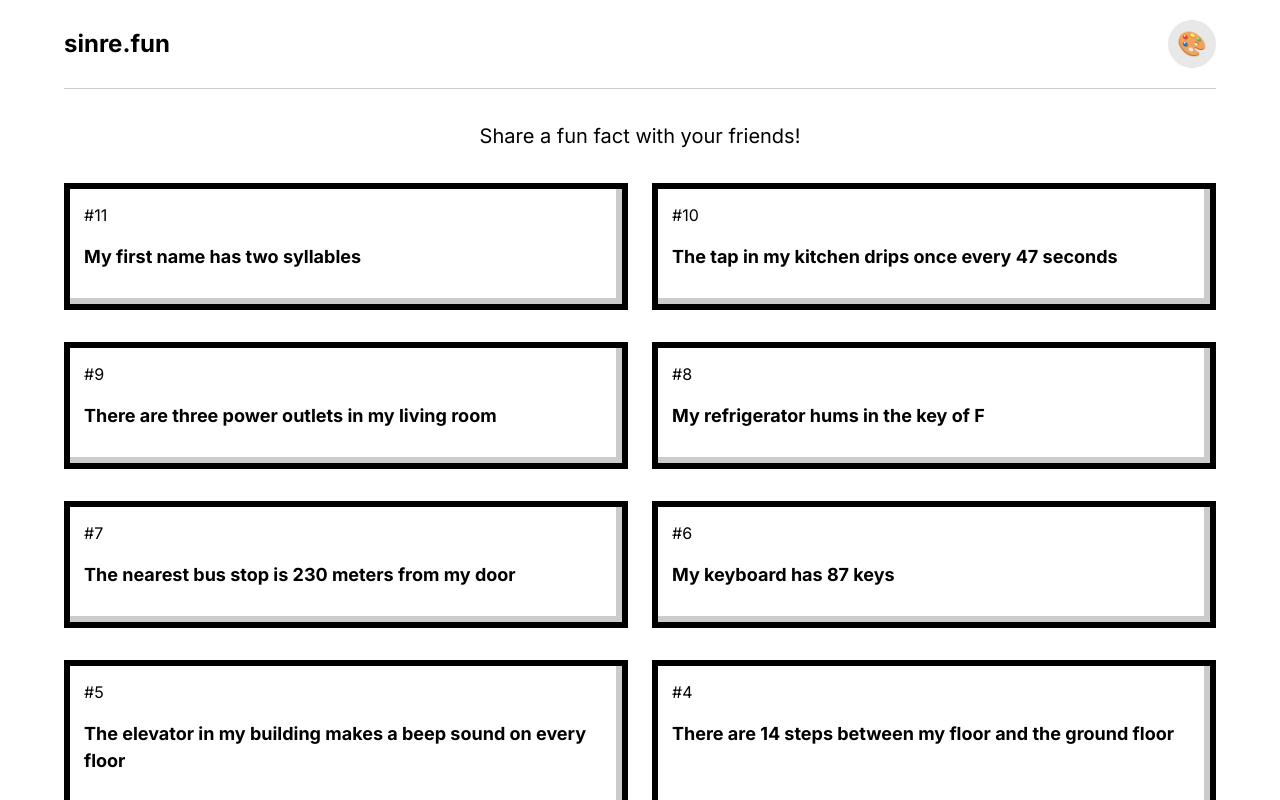
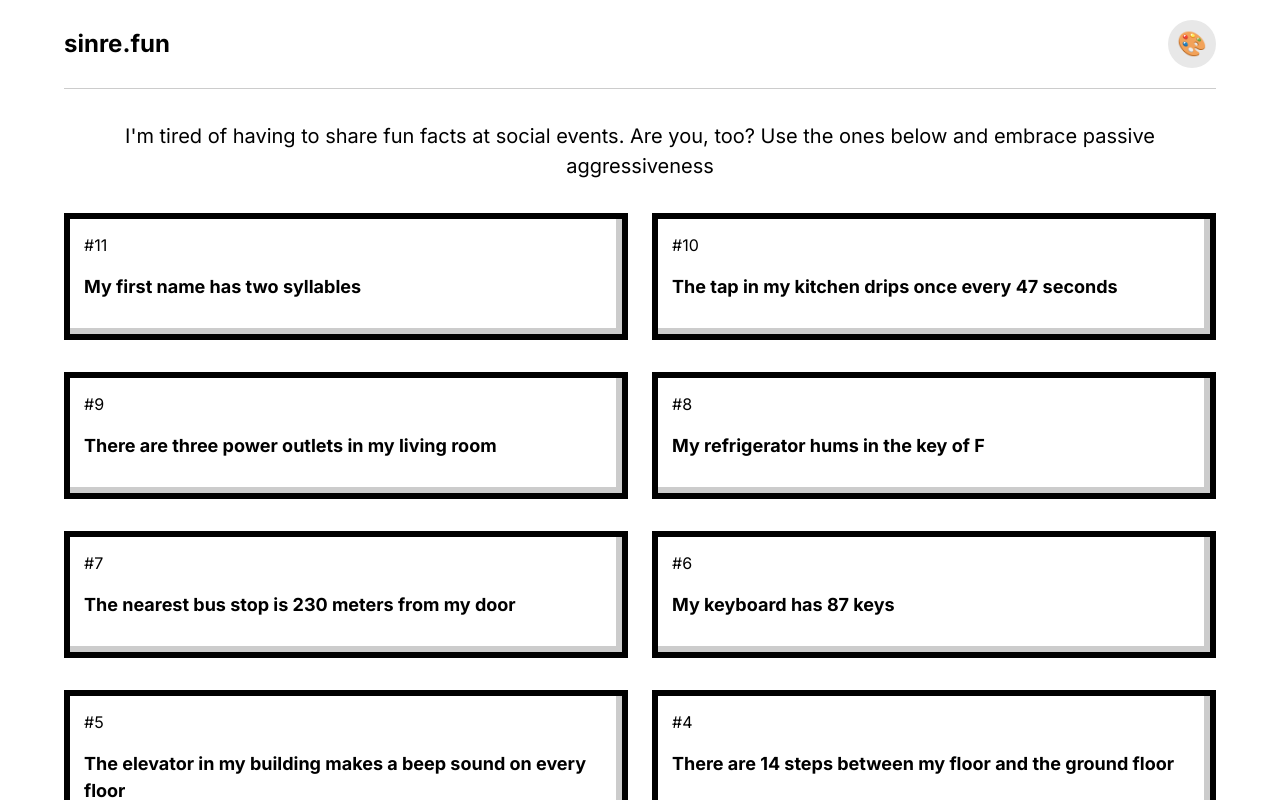
Before and after one commit to boyum/mundane-funfacts, a Next.js app: page / in a window 1280 px wide. Shown: the top 800 px of the page. Built offline with nearby package versions, Linux system fonts and the light colour scheme.

Commit message:
feat: update tagline

```diff
--- a/app/page.tsx
+++ b/app/page.tsx
@@ -27,7 +27,7 @@ export default async function Home() {
         </header>
 
         <main className={styles.mainContent}>
-          <p className={styles.tagline}>Share a fun fact with your friends!</p>
+          <p className={styles.tagline}>I'm tired of having to share fun facts at social events. Are you, too? Use the ones below and embrace passive aggressiveness</p>
 
           <div className={styles.facts}>
             {funfacts.toReversed().map((fact) => (
```
